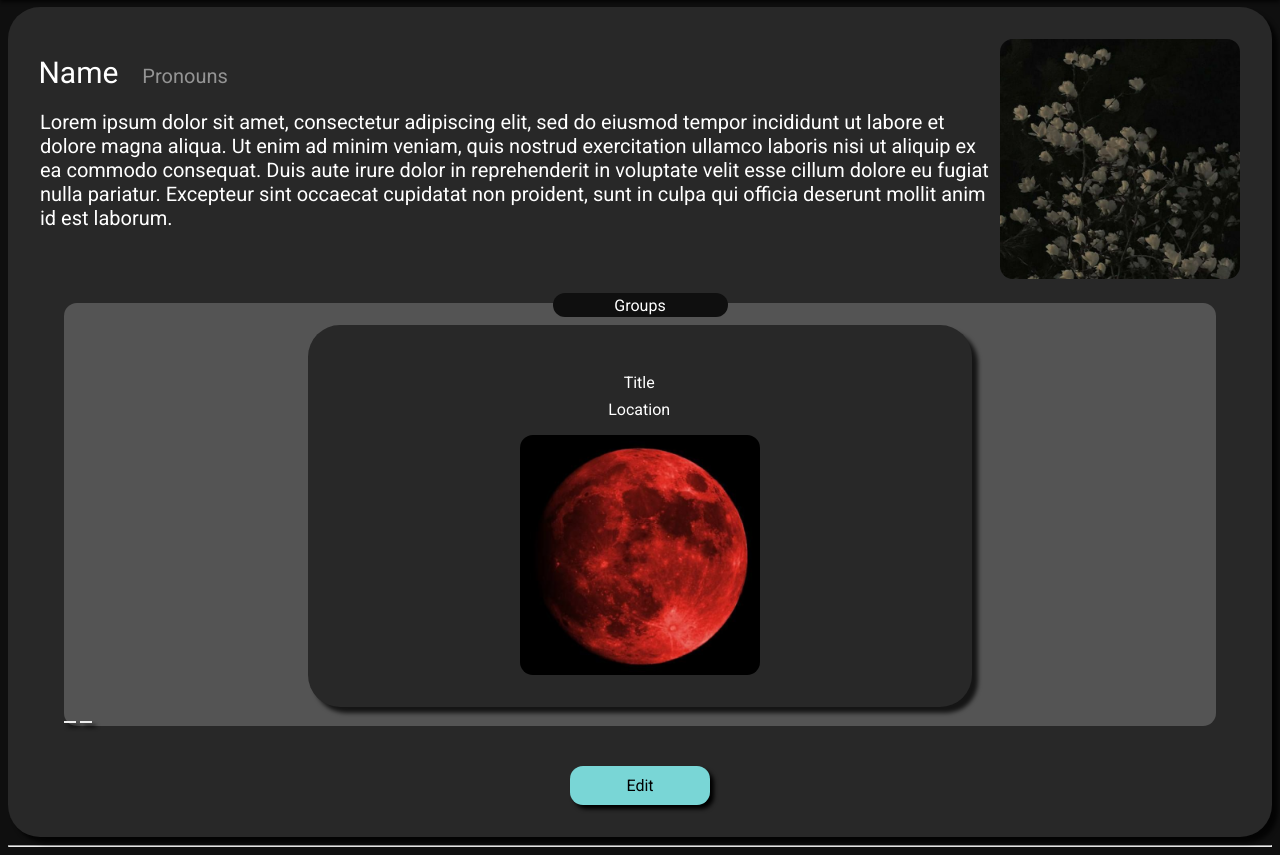
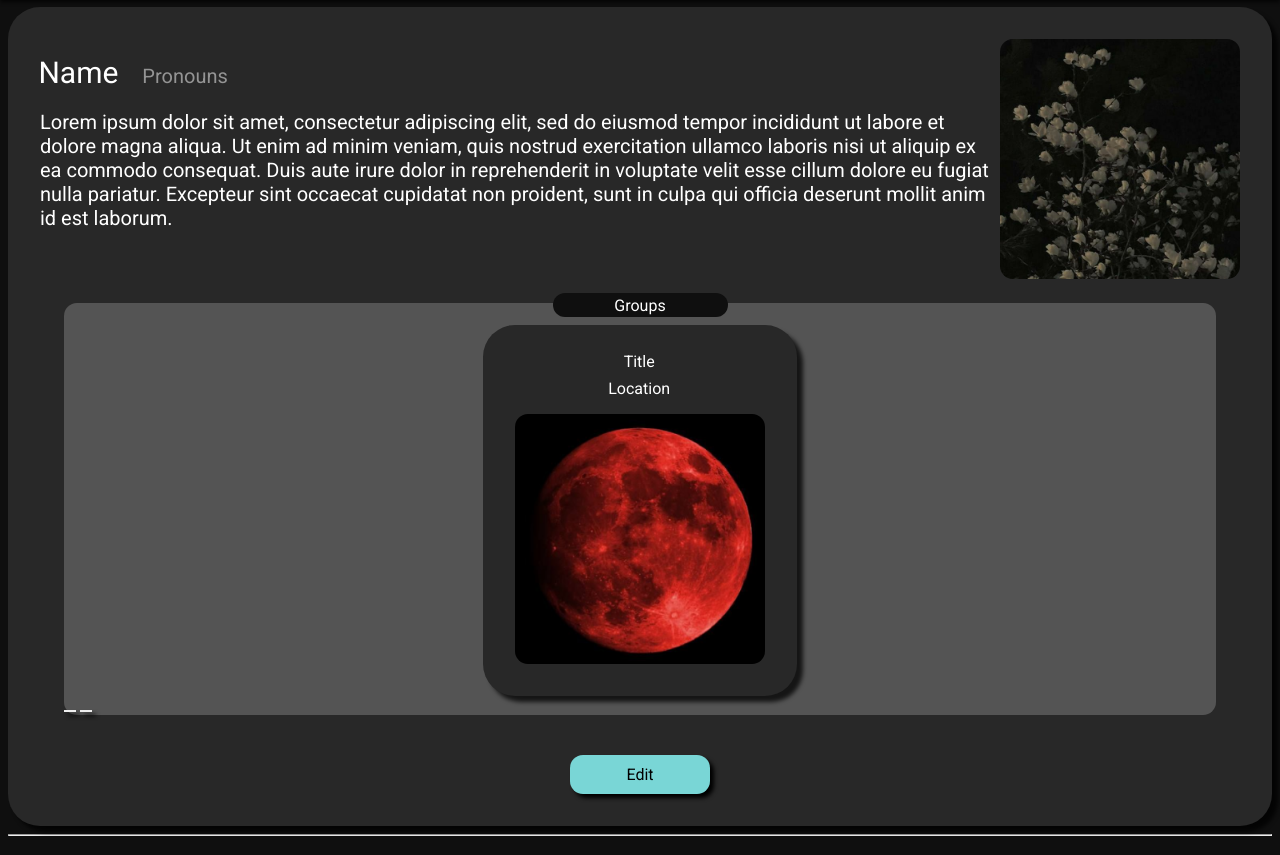
Before and after one commit to jhoney37/Roammates, a plain HTML site: page pages/profile.html in a window 1280 px wide. Shown: the part 63-918 px from the top of the page. Drawn offline with Linux system fonts and the light colour scheme.

Commit message:
Update styles.css

```diff
--- a/layouts/styles.css
+++ b/layouts/styles.css
@@ -565,10 +565,12 @@ contact-card .resource-list a:hover {
 #mini-group {
     justify-content: center;
     align-items: center;
+    width: 250px;
 }
 
 #mini-group ul {
     gap: 0.5rem;
+    margin-top: -5px;
 }
 
 #mini-group .primary, #mini-group .secondary {
@@ -577,7 +579,7 @@ contact-card .resource-list a:hover {
 }
 
 #mini-group img {
-    max-width: 40%;
+    max-width: 100%;
 }
 
 /* Group Card */
```
